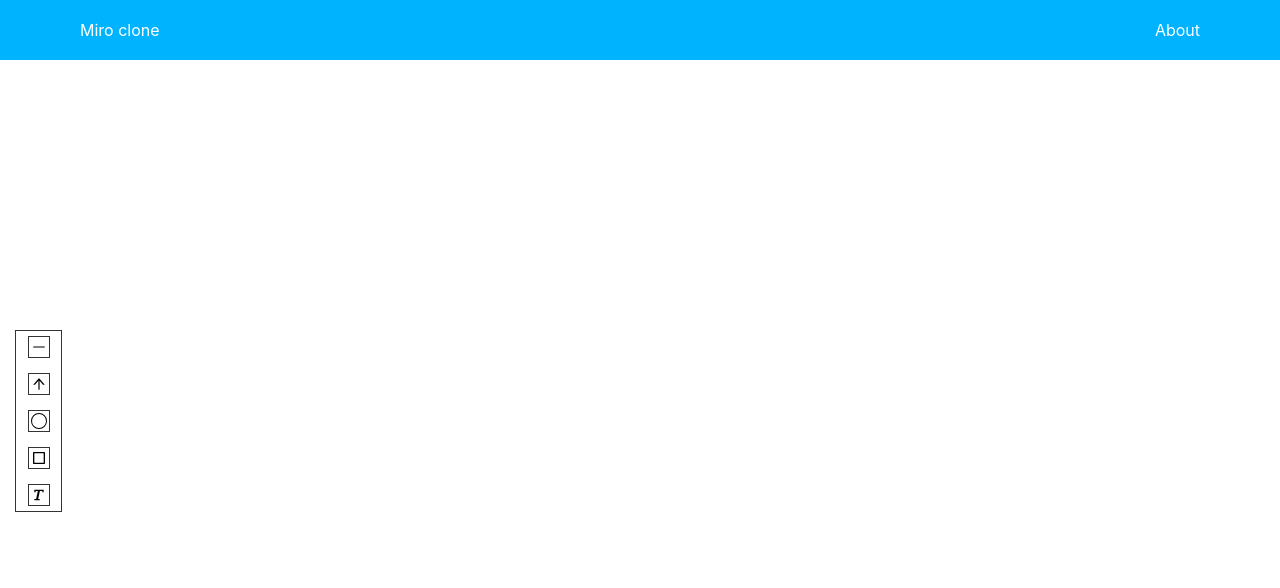
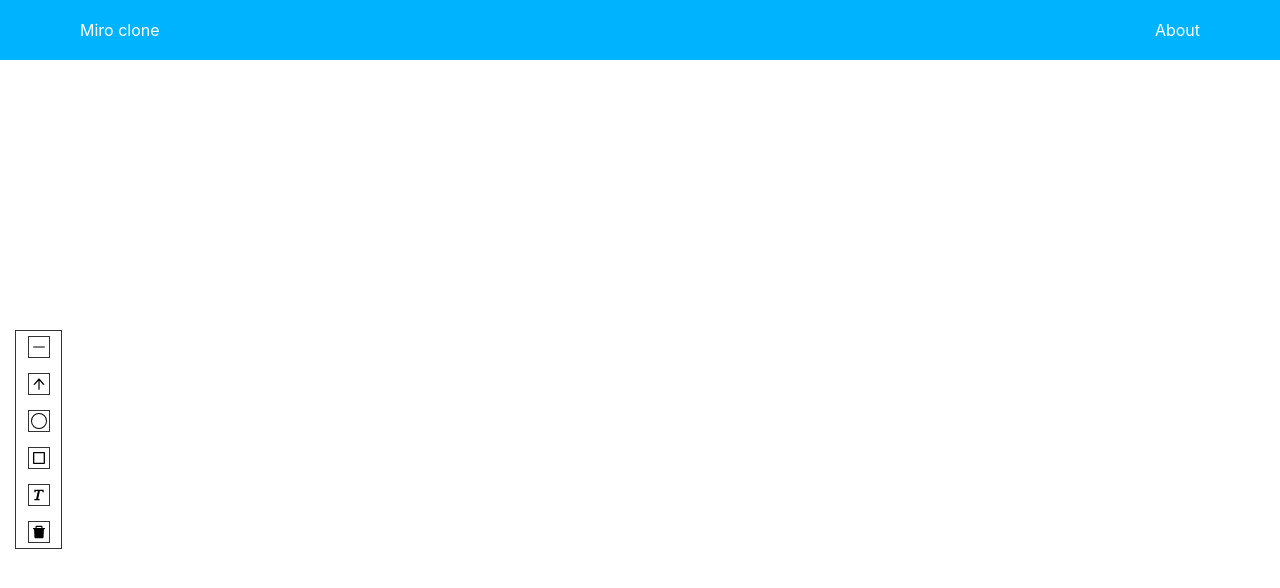
Before and after one commit to SvetilovArtem/Miro-clone, a React (Create React App) app: page / in a window 1280 px wide. Shown: the top 588 px of the page. Built offline with nearby package versions, Linux system fonts and the light colour scheme.

Commit message:
created delete tool without function

```diff
--- a/src/components/Board/Board.tsx
+++ b/src/components/Board/Board.tsx
@@ -1,4 +1,4 @@
-import {AiOutlineMinus, AiOutlineArrowUp} from 'react-icons/ai'
+import {AiOutlineMinus, AiOutlineArrowUp, AiFillDelete} from 'react-icons/ai'
 import {BsCircle} from 'react-icons/bs'
 import {BiSquare, BiText} from 'react-icons/bi'
 import { ITool } from '../../models/models'
@@ -15,6 +15,7 @@ const Board = () => {
         {id: 3, name: 'Circle', order: 3, icon: <BsCircle />, element: 'circle'},
         {id: 4, name: 'Square', order: 4, icon: <BiSquare />, element: 'square'},
         {id: 5, name: 'Text', order: 5, icon: <BiText />, element: 'text'},
+        {id: 6, name: 'Delete', order: 6, icon: <AiFillDelete />, element: 'delete'},
     ]
 
     const addedElementsOnBoard = useSelector((state: RootState) => state.elementsReducer.addedElementsOnBoard)
--- a/src/components/Tool/Tool.tsx
+++ b/src/components/Tool/Tool.tsx
@@ -4,11 +4,12 @@ import { ITool } from '../../models/models'
 interface IToolProps {
     tool: ITool,
     onClick: (tool: ITool) => void
+    deleteMode: boolean
 }
 
-const Tool = ({ tool, onClick }:IToolProps) => {
+const Tool = ({ tool, onClick, deleteMode }:IToolProps) => {
   return (
-    <div className={styles.tool} onClick={() => onClick(tool)}>
+    <div className={styles.tool} style={deleteMode && tool.name==='Delete' ? {backgroundColor: 'red'} : {backgroundColor: '#fff'}} onClick={() => onClick(tool)}>
        {tool.icon}
     </div>
   )
--- a/src/components/ToolsPanel/ToolsPanel.tsx
+++ b/src/components/ToolsPanel/ToolsPanel.tsx
@@ -2,9 +2,9 @@ import React, { useRef, useState } from 'react'
 import styles from './ToolsPanel.module.scss'
 import { ITool } from '../../models/models'
 import Tool from '../Tool/Tool'
-import { useDispatch } from 'react-redux'
-import { AppDispatch } from '../../store/store'
-import { setAddedElementsOnBoard } from '../../store/slices/elementsSlice'
+import { useDispatch, useSelector } from 'react-redux'
+import { AppDispatch, RootState } from '../../store/store'
+import { setAddedElementsOnBoard, setDeleteMode } from '../../store/slices/elementsSlice'
 
 interface IToolsPanelProps {
     tools: ITool[],
@@ -13,6 +13,7 @@ interface IToolsPanelProps {
 const ToolsPanel = ({ tools }:IToolsPanelProps) => {
 
   const dispatch:AppDispatch = useDispatch()
+  const deleteMode = useSelector((state:RootState) => state.elementsReducer.deleteMode)
 
   const toolsRef = useRef<HTMLUListElement | null>(null)
   const [positionX, setPositionX] = useState(15)
@@ -36,6 +37,10 @@ const ToolsPanel = ({ tools }:IToolsPanelProps) => {
 
   const onClickHandler = (tool:ITool) => {
     dispatch(setAddedElementsOnBoard(tool))
+    console.log(deleteMode)
+    if(tool.name==='Delete') {
+      dispatch(setDeleteMode(!deleteMode))
+    }
   }
 
   return (
@@ -49,7 +54,7 @@ const ToolsPanel = ({ tools }:IToolsPanelProps) => {
       style={{position: 'absolute', top: positionY, left: positionX}}
       ref={toolsRef}
       >
-          {tools.map(tool => <Tool tool={tool} key={tool.id} onClick={() => onClickHandler({...tool, id: Math.floor(Math.random()*100 + Number(Date()))})} />)}
+          {tools.map(tool => <Tool tool={tool} key={tool.id} deleteMode={deleteMode} onClick={() => onClickHandler({...tool, id: Math.floor(Math.random()*100 + Number(Date()))})} />)}
       </ul>}
     </>
   )
--- a/src/store/slices/elementsSlice.ts
+++ b/src/store/slices/elementsSlice.ts
@@ -3,10 +3,12 @@ import { createSlice } from '@reduxjs/toolkit'
 
 export interface ElementsState {
   addedElementsOnBoard: ITool[],
+  deleteMode: boolean
 }
 
 const initialState: ElementsState = {
   addedElementsOnBoard: [],
+  deleteMode: false
 }
 
 export const elementsSlice = createSlice({
@@ -15,11 +17,14 @@ export const elementsSlice = createSlice({
   reducers: {
     setAddedElementsOnBoard(state, action) {
         state.addedElementsOnBoard = [...state.addedElementsOnBoard, action.payload]
+    },
+    setDeleteMode(state, action) {
+      state.deleteMode = action.payload
     }
   },
 })
 
 // Action creators are generated for each case reducer function
-export const { setAddedElementsOnBoard } = elementsSlice.actions
+export const { setAddedElementsOnBoard, setDeleteMode } = elementsSlice.actions
 
 export default elementsSlice.reducer
```
